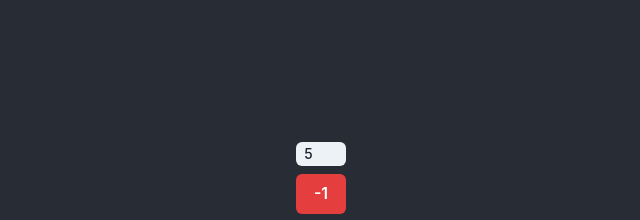
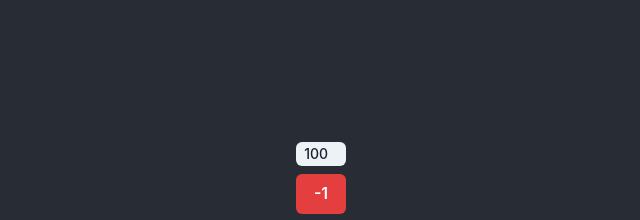
Before and after one commit to choosen/typescript_workshop_ebooks, a React (Create React App) app: page / in a window 1280 px wide. Shown: the part 198-418 px from the top of the page, without its empty margins (319-959 px from the left). Built offline with nearby package versions, Linux system fonts and the light colour scheme.

Commit message:
Add some starting value with ts for counter

```diff
--- a/src/App.tsx
+++ b/src/App.tsx
@@ -5,7 +5,7 @@ function App() {
   return (
     <div className={styles['App']}>
       <header className={styles['App-header']}>
-        <Counter />
+        <Counter startingValue={100} />
       </header>
     </div>
   );
--- a/src/counter/Counter.tsx
+++ b/src/counter/Counter.tsx
@@ -1,8 +1,8 @@
 import { Button, Stack, Tag } from "@chakra-ui/react";
 import { useState } from "react";
 
-export function Counter() {
-  const [count, setCount] = useState(5);
+export function Counter({ startingValue } : { startingValue: number }) {
+  const [count, setCount] = useState(startingValue);
   return (
 
     <Stack direction="column">
```
Also changed, not shown: 1 other file (tests, documents, lock files or other folders).
